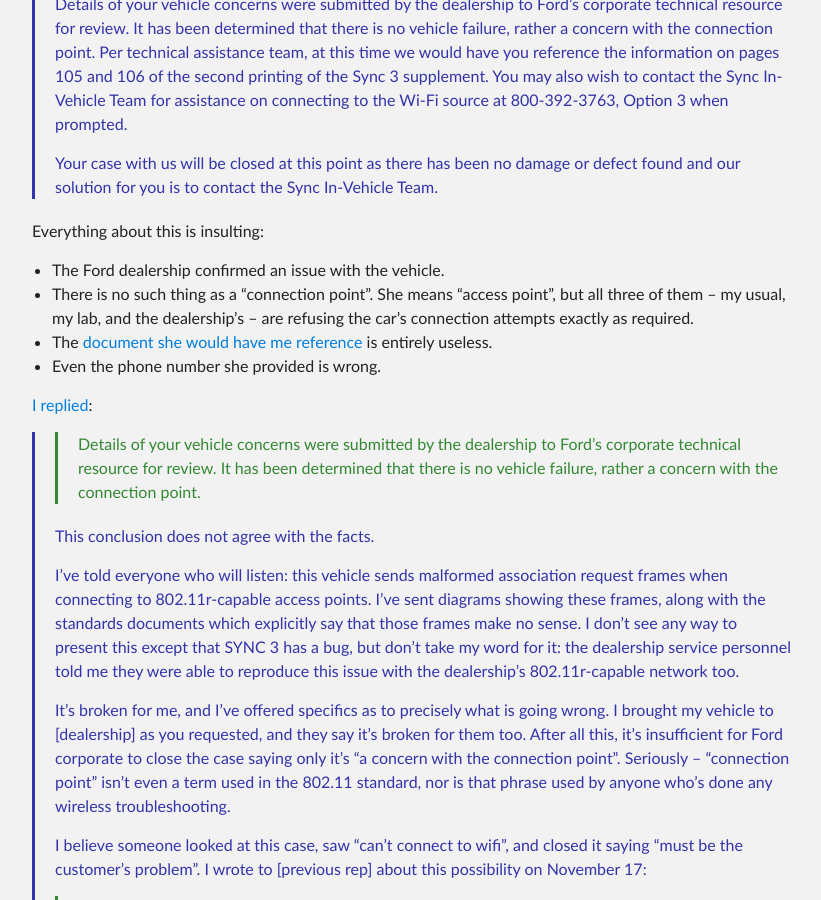
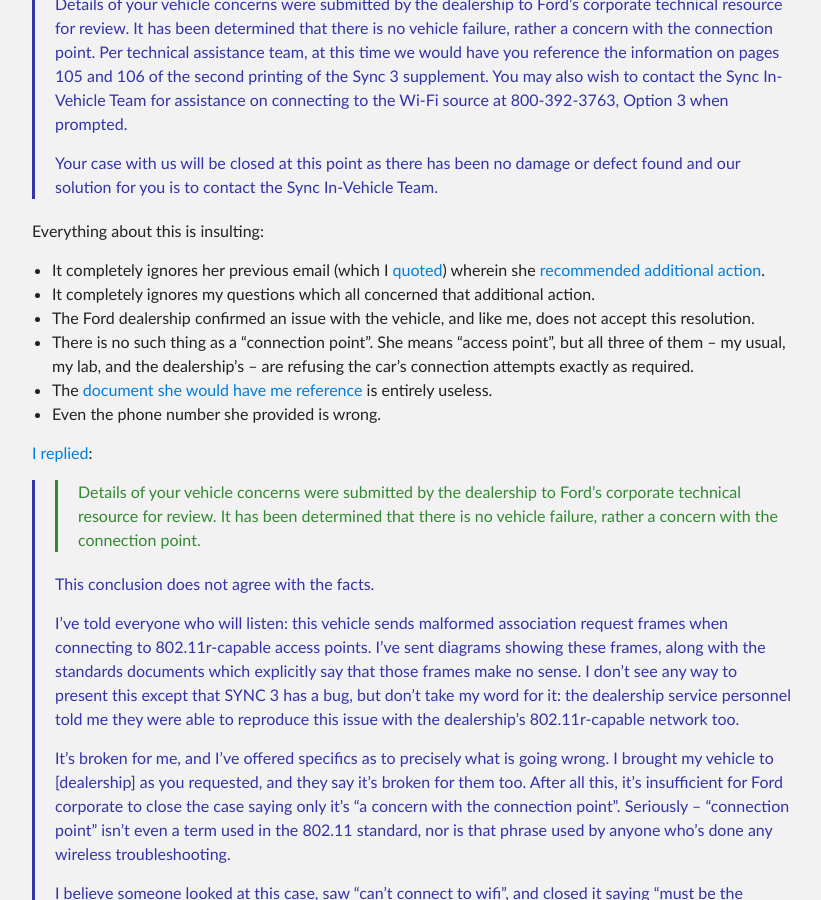
Before and after one commit to willglynn/ford-wifi-is-broken.com, a Jekyll site: the page built from index.md, in a window 1280 px wide and 900 px high, scrolled down 5990 px. Shown: the whole window, without its empty margins (228-1049 px from the left). Built offline with Jekyll 4.4.1, drawn with Linux system fonts in a browser that asks for light colours; our own code applies the rules of GitHub Pages for plain Markdown files.

Commit message:
List more reasons I feel insulted

```diff
--- a/index.md
+++ b/index.md
@@ -156,7 +156,9 @@ I got an auto-response, which is what I expected given it's ~Christmas. I [got a
 
 Everything about this is insulting:
 
-* The Ford dealership confirmed an issue with the vehicle.
+* It completely ignores her previous email (which I [quoted](http://localhost:4000/2016/12/20/email-1482274095.html)) wherein she [recommended additional action](/2016/12/05/email-1480970216.html).
+* It completely ignores my questions which all concerned that additional action.
+* The Ford dealership confirmed an issue with the vehicle, and like me, does not accept this resolution.
 * There is no such thing as a "connection point". She means "access point", but all three of them -- my usual, my lab, and the dealership's -- are refusing the car's connection attempts exactly as required.
 * The [document she would have me reference](/assets/resources/sync3_supplement_pages_105_106.pdf) is entirely useless.
 * Even the phone number she provided is wrong.
```
